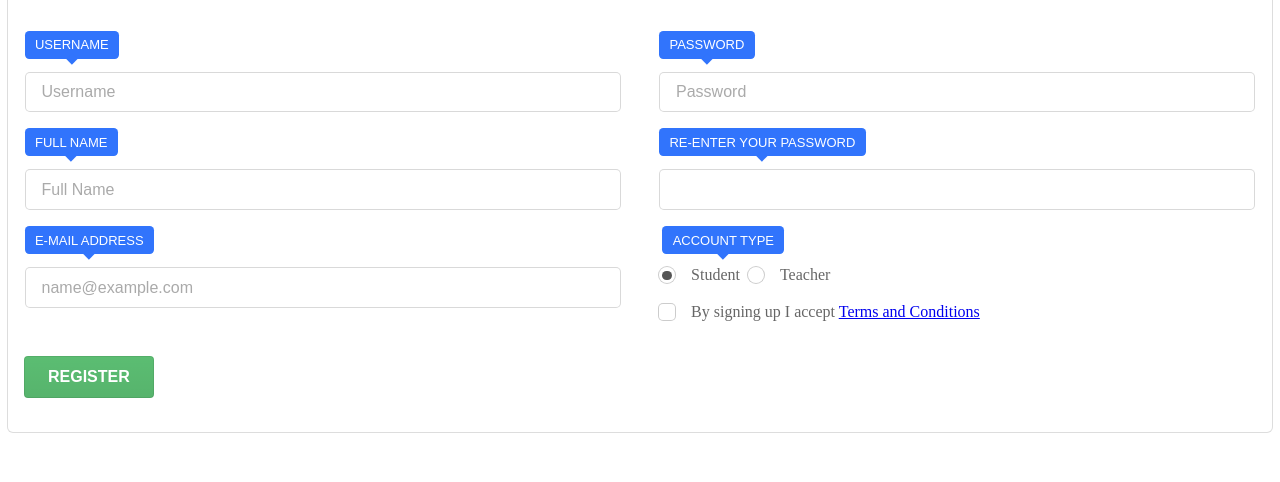
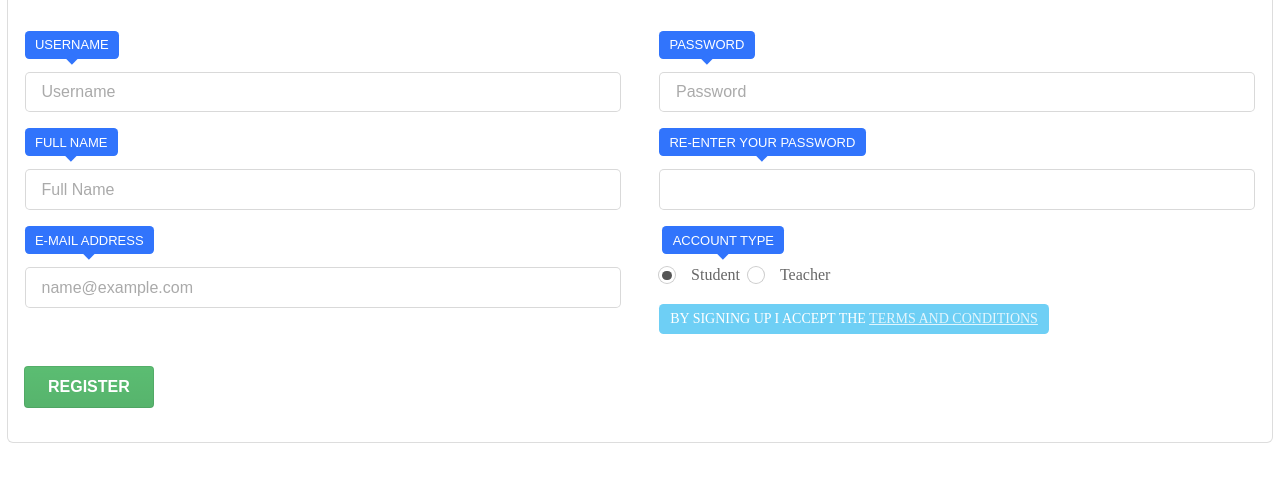
Before and after one commit to anestv/2ppl, a Python web app: template templates/register.html in a window 1280 px wide. Shown: the part 83-565 px from the top of the page. Run offline with Jinja, Linux system fonts and the light colour scheme; the template is opened without the code that fills it, so the values that code supplies are empty.

Commit message:
Add site name and improve label at register

```diff
--- a/templates/login.html
+++ b/templates/login.html
@@ -7,7 +7,7 @@
 </head>
 <body>
 
-  <h3 class="ui orangeBg top attached header">Log in</h3>
+  <h3 class="ui orangeBg top attached header">Log in to <i>Teach Hub</i></h3>
   <form method="POST" class="ui attached form segment" action="/login">
     <div class="ui left field icon input">
       <input name="name" required type="text" placeholder="Username" tabindex="1" autofocus value="{{username}}">
@@ -28,7 +28,7 @@
   </form>
   <div class="ui bottom attached icon message">
     <i class="signup icon"></i><div class="content">
-      <div class="header">New here?</div>
+      <div class="header">New to <i>Teach Hub</i>?</div>
       <a href="/register">Register Here</a>
   </div></div>
 
--- a/templates/register.html
+++ b/templates/register.html
@@ -63,9 +63,7 @@
       </div>
     </div>
     <div class="inline field">
-      <div class="ui checkbox">
-        <label for="ToScheck">By signing up I accept <a href="/terms">Terms and Conditions</a></label>
-      </div>
+      <label class="ui blue label">By signing up I accept the <a href="/terms">Terms and Conditions</a></label>
     </div>
   </div>
 
```
